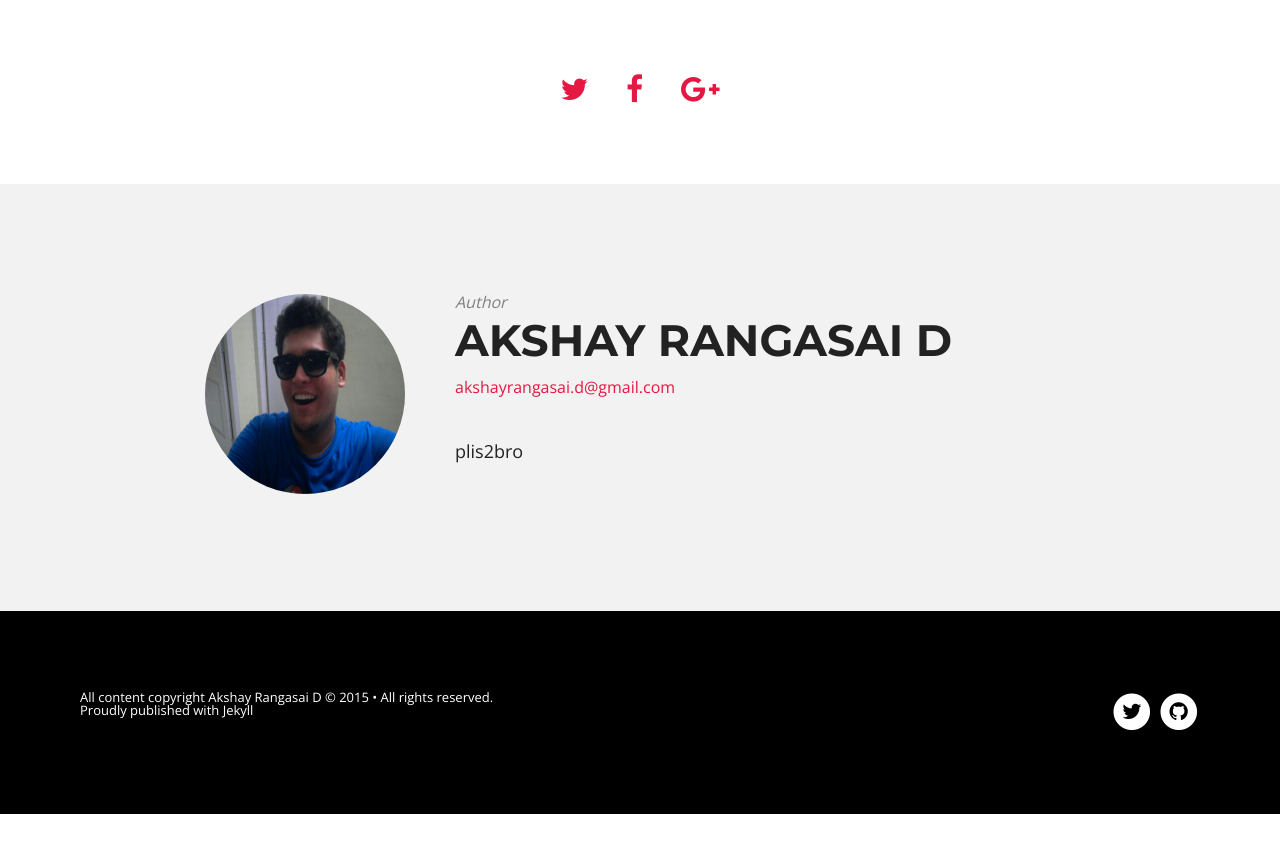
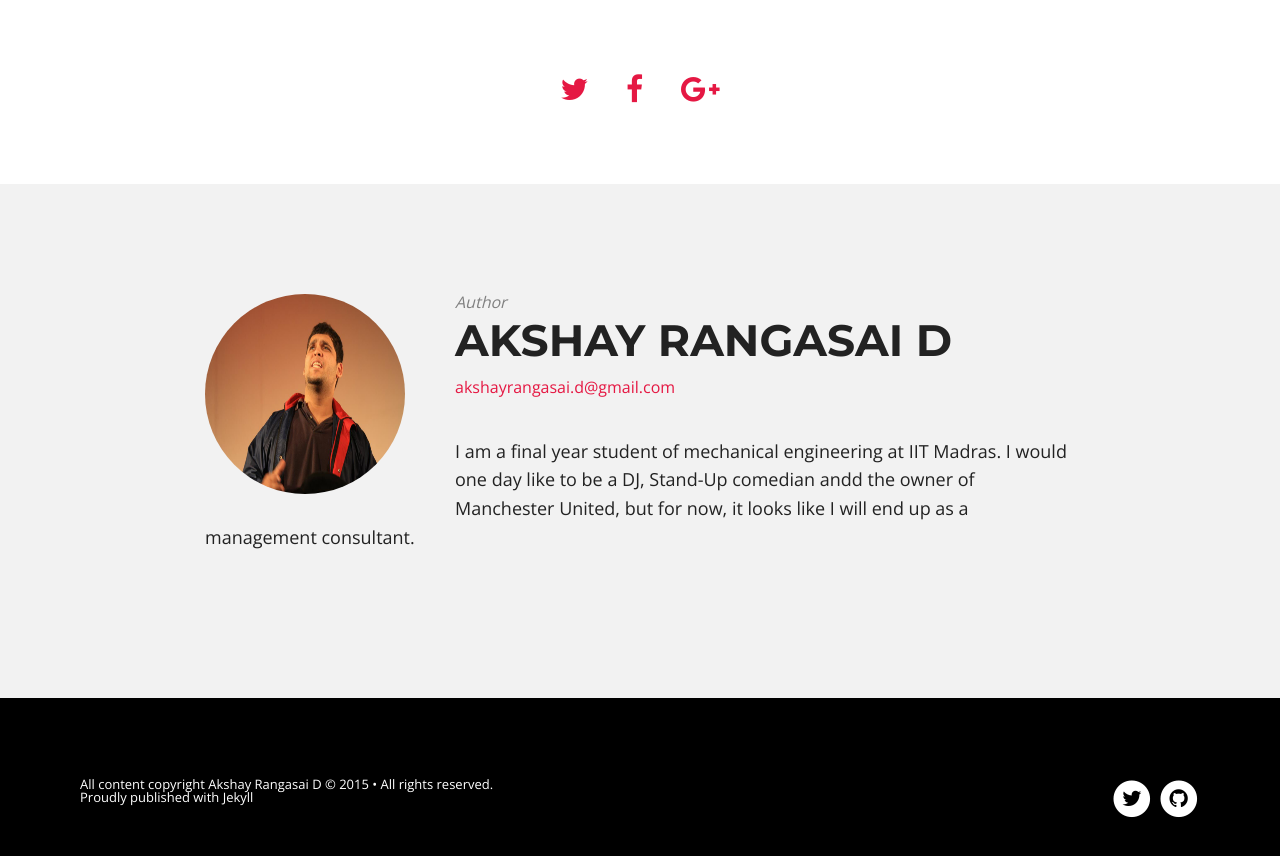
Before and after one commit to akshayrangasai/akshayrangasai.github.io, a Jekyll site: the page built from _posts/til/2014-06-20-purpose-of-business.md, in a window 1280 px wide and 900 px high, scrolled down 1012 px. Shown: the top 856 px of the window. Built offline with Jekyll 4.4.1, drawn with Linux system fonts in a browser that asks for light colours; nearby versions of some CDN libraries; before the commit the page ends 1826 px from its top, so only the background shows below that.

Commit message:
Added Description

```diff
--- a/_config.yml
+++ b/_config.yml
@@ -36,10 +36,10 @@ url:       		   http://www.akshayrangasai.com
 
 owner:
   name:           Akshay Rangasai D
-  avatar:         loldp.jpg
+  avatar:         DP.jpg
   email:          akshayrangasai.d@gmail.com
   # Use the coder's toolbox at http://coderstoolbox.net/string/#!encoding=xml&action=encode&charset=us_ascii to encode your description into XML string
-  description:    plis2bro
+  description:    I am a final year student of mechanical engineering at IIT Madras. I would one day like to be a DJ, Stand-Up comedian andd the owner of Manchester United, but for now, it looks like I will end up as a management consultant.
 
   # Social networking links used in footer. Update and remove as you like.
   twitter:        ThatWasFunnyDa
```
